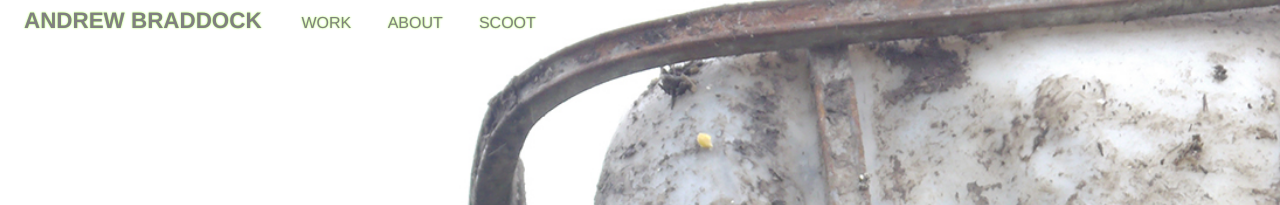
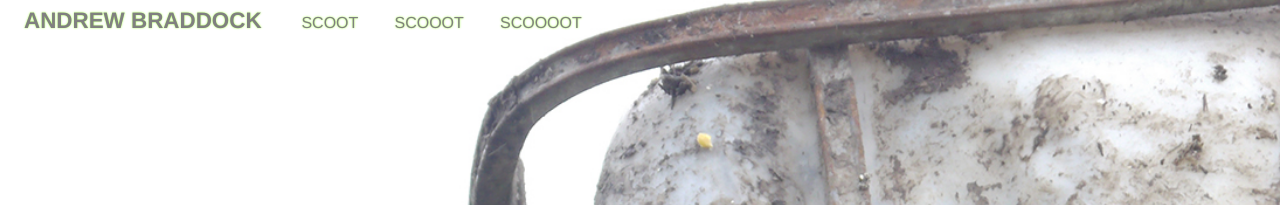
Before and after one commit to scootfence/scootfence.github.io, a Jekyll site: the page built from index.md, in a window 1280 px wide. Shown: the top 205 px of the page. Built offline with Jekyll 4.4.1, drawn with Linux system fonts in a browser that asks for light colours; Markdown is read by kramdown in place of the engine named in the settings.

Commit message:
Update navigation.md

```diff
--- a/_includes/navigation.md
+++ b/_includes/navigation.md
@@ -6,12 +6,12 @@
 
 <ul>
   <li>
-    <a {% if current_page == 'work' %}class="active"{%endif%} href="/work">WORK</a>
+    <a {% if current_page == 'work' %}class="active"{%endif%} href="/work">SCOOT</a>
   </li>
   <li>
-    <a {% if current_page == 'about' %}class="active"{%endif%} href="/about">ABOUT</a>
+    <a {% if current_page == 'about' %}class="active"{%endif%} href="/about">SCOOOT</a>
   </li>
   <li>
-    <a href="/scoot">SCOOT</a>
+    <a href="/scoot">SCOOOOT</a>
   </li>
 </ul>
```
